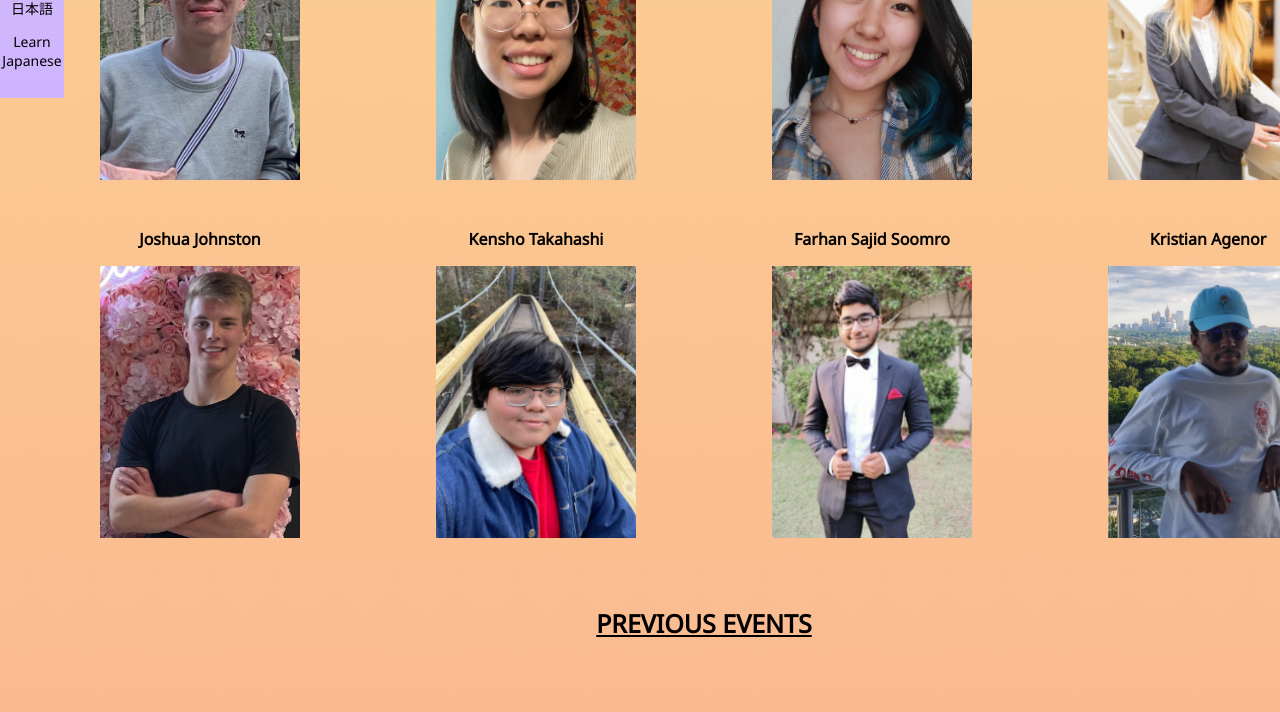
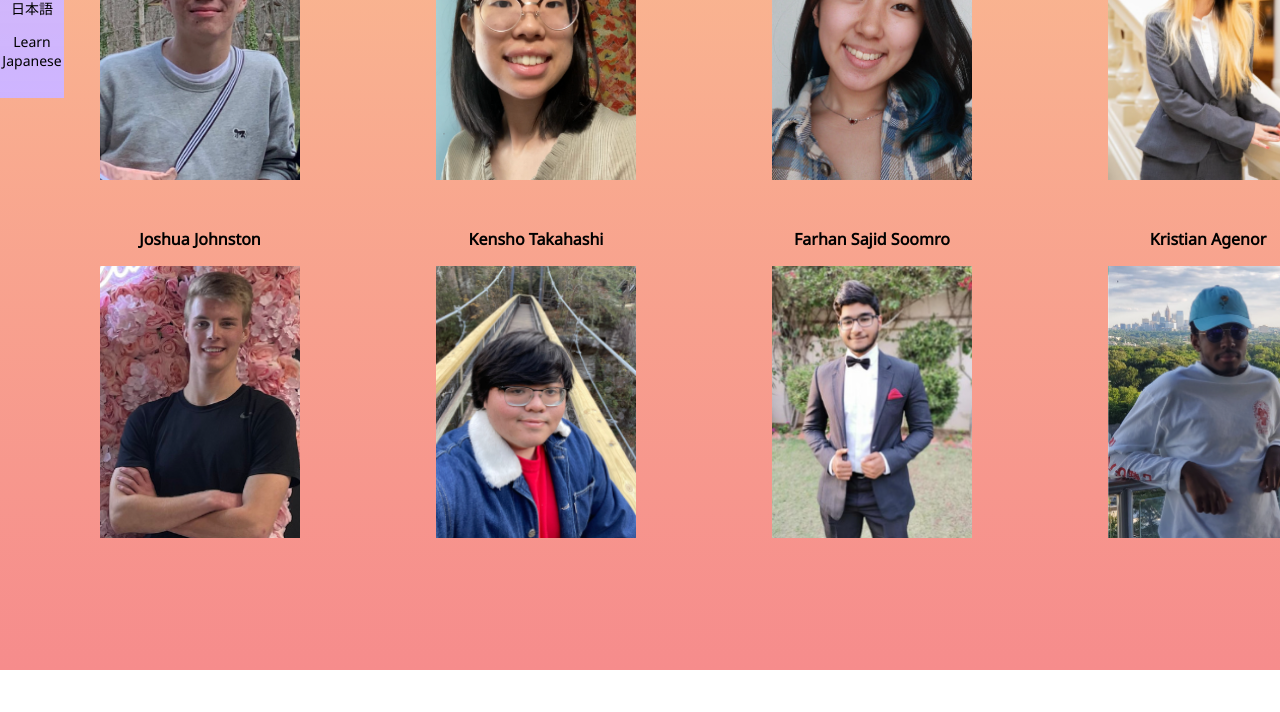
Before and after one commit to Japanese-Student-Association/Japanese-Student-Association.github.io, a plain HTML site: page index.html in a window 1280 px wide. Shown: the part 702-1414 px from the top of the page. After the commit the page ends 1372 px from the top, so only its background shows below. Drawn offline with Linux system fonts and the light colour scheme.

Commit message:
Event Section put on hold

```diff
--- a/general.css
+++ b/general.css
@@ -5,7 +5,7 @@ body{
             rgb(253, 219, 148),
             rgb(246, 140, 140)
     );
-    padding:0 0 1600px 0;
+    padding:0 0 5% 0;
     margin: 0 0 0 5%;
 }
 .eboard-section-title{
--- a/index.html
+++ b/index.html
@@ -173,7 +173,8 @@
       </div>
     </div>
 
-    <p class="events-section-title">
+    <!--
+      <p class="events-section-title">
       PREVIOUS EVENTS
     </p>
     <div class="event-slides-flexbox">
@@ -183,6 +184,9 @@
 
         </p>
         <div class="event-visuals-container">
+          <a>
+
+          </a>
           <a class="overlay-button-left">
             &#10094
           </a>
@@ -205,6 +209,7 @@
           </a>
         </div>
       </div>
+    -->
 
     </div>
     <script src="index.js"></script>
```
